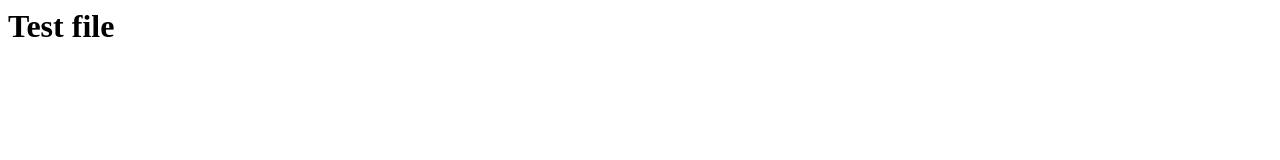
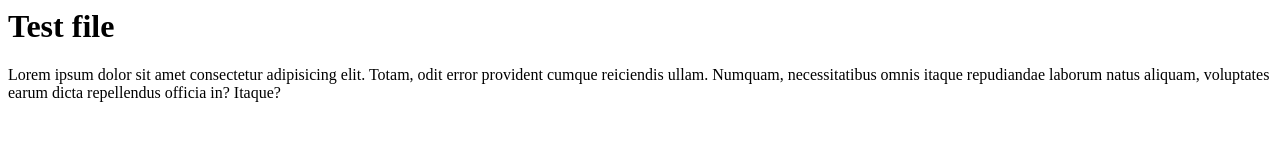
Before and after one commit to omkaligy/project-3, a plain HTML site: page test.html in a window 1280 px wide. Drawn offline with Linux system fonts and the light colour scheme.

Commit message:
Added some text

```diff
--- a/test.html
+++ b/test.html
@@ -7,5 +7,6 @@
 </head>
 <body>
     <h1>Test file</h1>
+    <p>Lorem ipsum dolor sit amet consectetur adipisicing elit. Totam, odit error provident cumque reiciendis ullam. Numquam, necessitatibus omnis itaque repudiandae laborum natus aliquam, voluptates earum dicta repellendus officia in? Itaque?</p>
 </body>
 </html>
```
